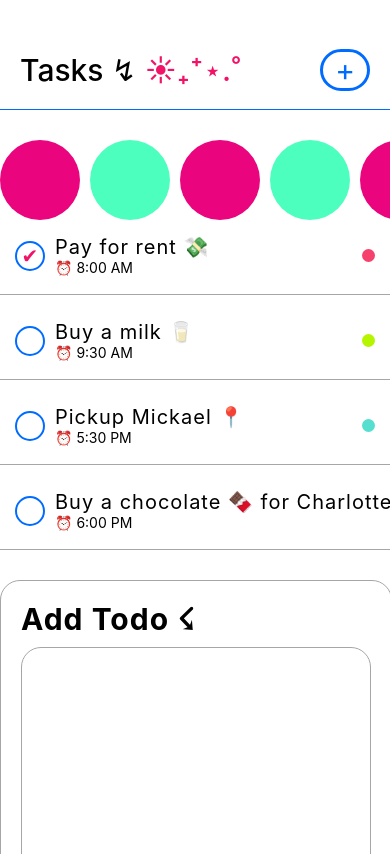
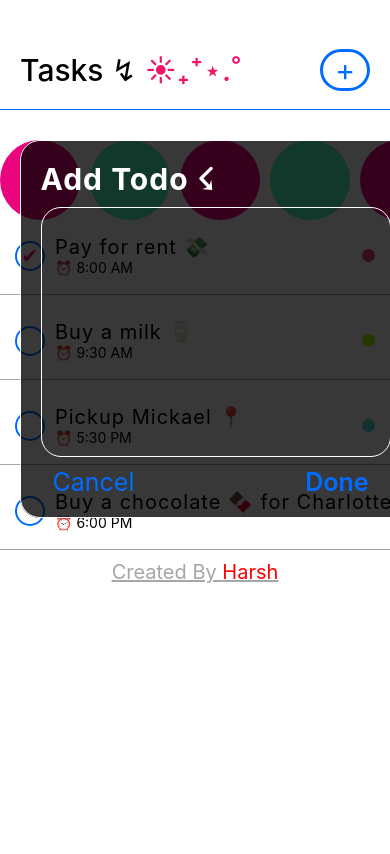
Before and after one commit to harsshg/TODo, a React Native app: screen / in a window 390 px wide. Built offline with nearby package versions, Linux system fonts and the light colour scheme.

Commit message:
msg box floating completed

```diff
--- a/Components/Addtodo.tsx
+++ b/Components/Addtodo.tsx
@@ -6,13 +6,13 @@ import styles from '../styles'
 
 const Addtodo = () => {
   return (
-    <SafeAreaView>
+    <SafeAreaView style={{position:"absolute", marginLeft:"5%",backgroundColor:'rgba(0, 0, 0, 0.78)' , borderRadius:20}}>
     <View style={styles.AddTask}>
         <Text style={styles.Addtasktext}>Add Todo ☇</Text>
         <View style={styles.Addtaskmsgbx}></View>
         <View style={styles.Addtaskcd}>
-          <Text style={styles.AddtaskCreate}>Cancel</Text>
-          <Text style={styles.AddtaskDone}>Done</Text>
+        <Text style={styles.AddtaskCreate}>Cancel</Text>
+        <Text style={styles.AddtaskDone}>Done</Text>
         </View>
       </View>
 
--- a/styles.js
+++ b/styles.js
@@ -75,14 +75,11 @@ const styles = StyleSheet.create({
       marginLeft: 10,
     },
     AddTask: {
-      shadowOffset: { width: 0, height: 2 },
-      shadowColor: 'black',
+
       borderWidth: 0.9,
       borderRadius: 20,
       padding: 20,
-      borderColor: '#a6a6a6',
-      marginHorizontal: 'auto',
-      marginTop: 30,
+      borderColor: 'white',
       display: 'flex',
       flexDirection: 'column',
       gap: 10,
@@ -91,12 +88,12 @@ const styles = StyleSheet.create({
       fontSize: 30,
       fontWeight: '700',
       letterSpacing: 1,
-      color: 'black',
+      color: 'white',
     },
     Addtaskmsgbx: {
       height: 250,
       width: 350,
-      borderColor: '#a6a6a6',
+      borderColor: 'white',
       borderWidth: 0.9,
       borderRadius: 20,
     },
```
